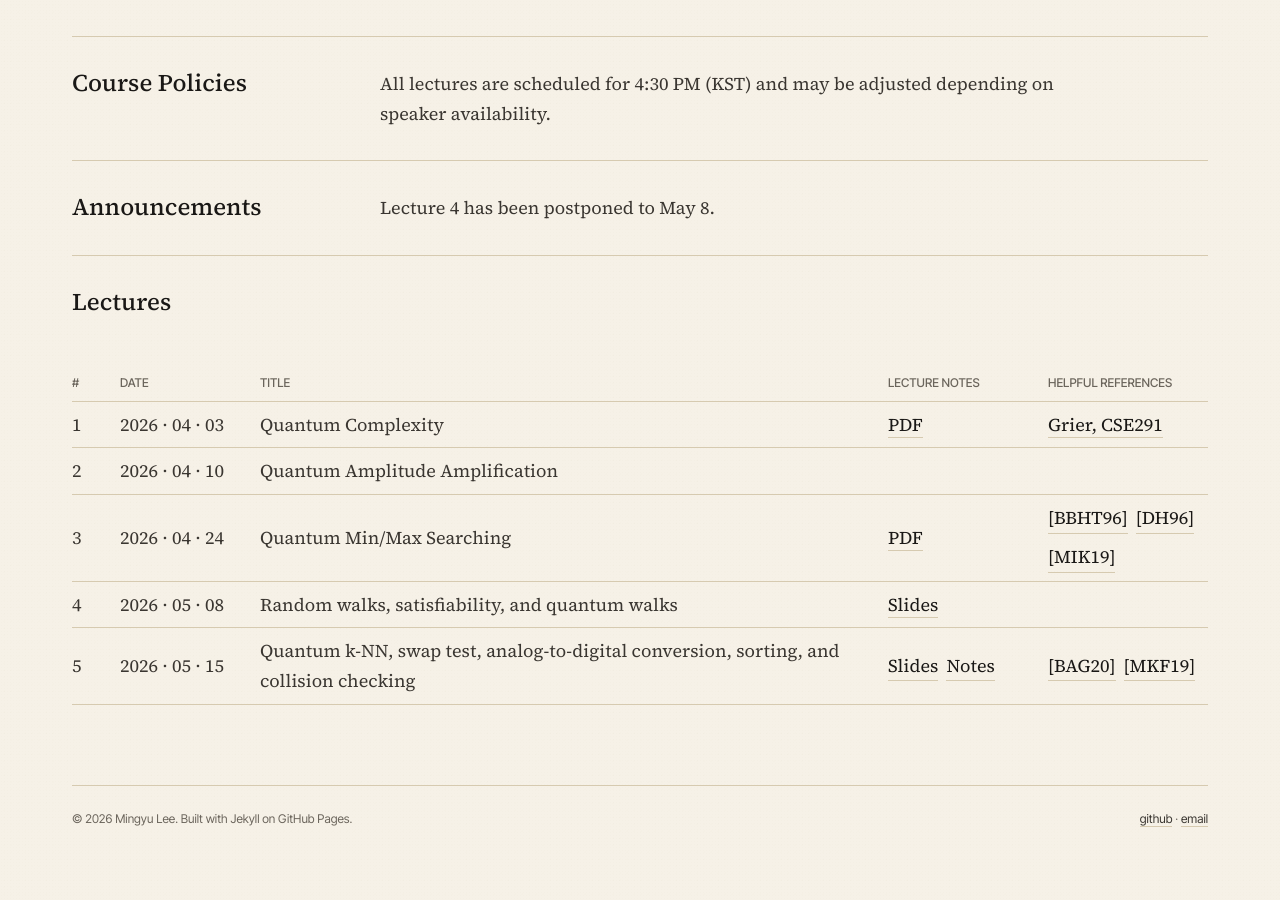
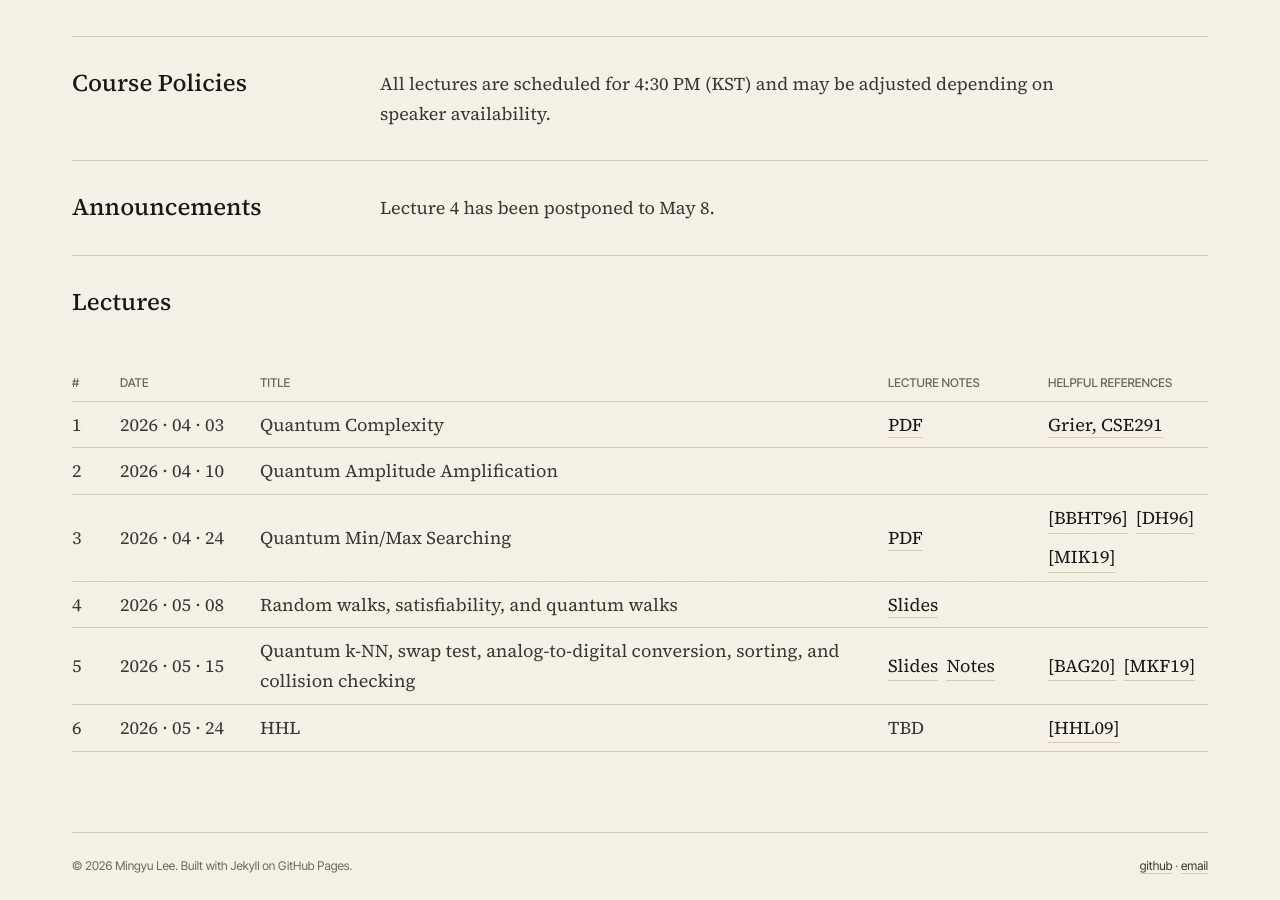
Before and after one commit to red1108/red1108.github.io, a Jekyll site: the page built from teaching/spring-2026-quantum-algorithms.md, in a window 1280 px wide and 900 px high, scrolled down 1092 px. Built offline with Jekyll 4.4.1, drawn with Linux system fonts in a browser that asks for light colours; before the commit the page ends 1944 px from its top, so only the background shows below that.

Commit message:
Update teaching: add Lecture 6 (HHL)

```diff
--- a/teaching/spring-2026-quantum-algorithms.md
+++ b/teaching/spring-2026-quantum-algorithms.md
@@ -109,6 +109,17 @@ eyebrow: Teaching · Spring 2026
               </span>
             </td>
           </tr>
+          <tr>
+            <td>6</td>
+            <td>2026 · 05 · 24</td>
+            <td>HHL</td>
+            <td>TBD</td>
+            <td>
+              <span class="reference-links">
+                <a href="https://arxiv.org/abs/0811.3171">[HHL09]</a>
+              </span>
+            </td>
+          </tr>
         </tbody>
       </table>
     </div>
```
